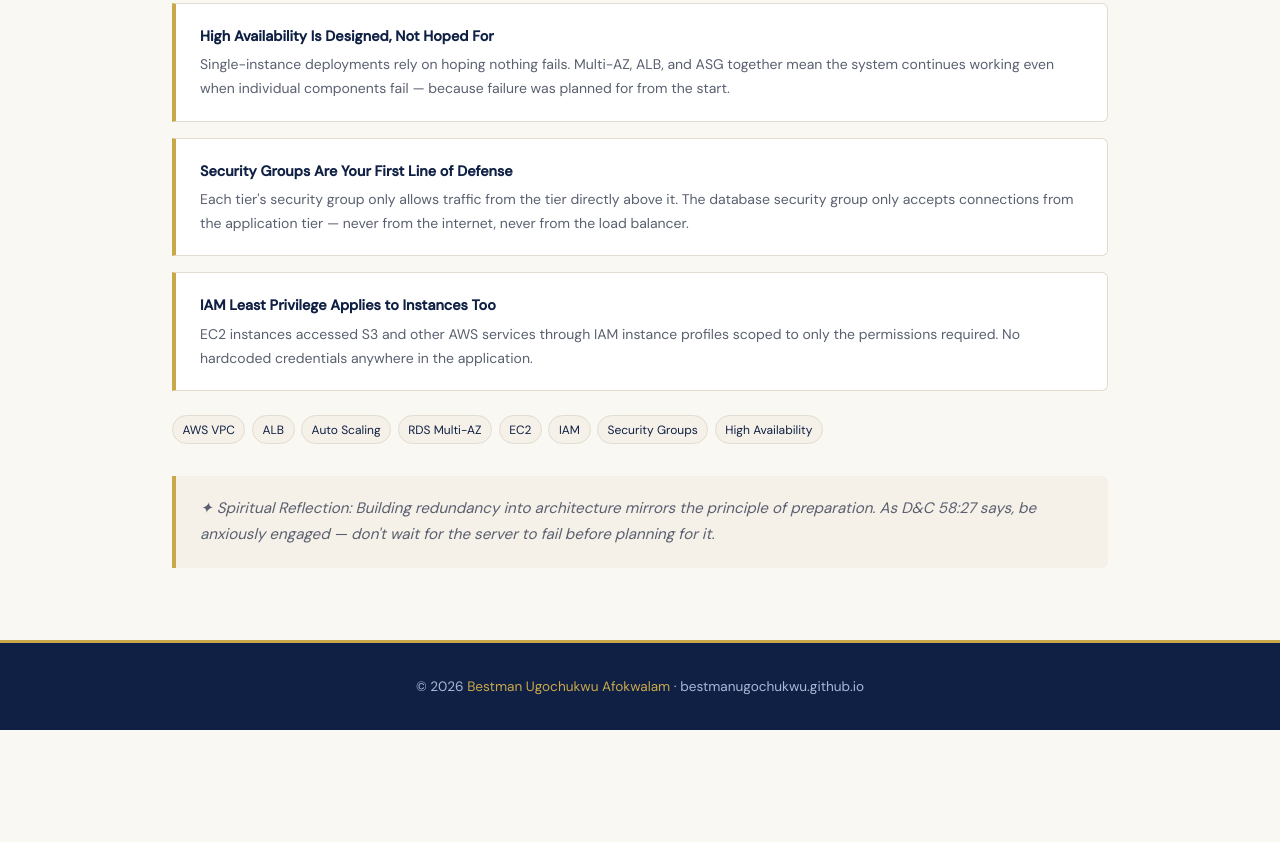
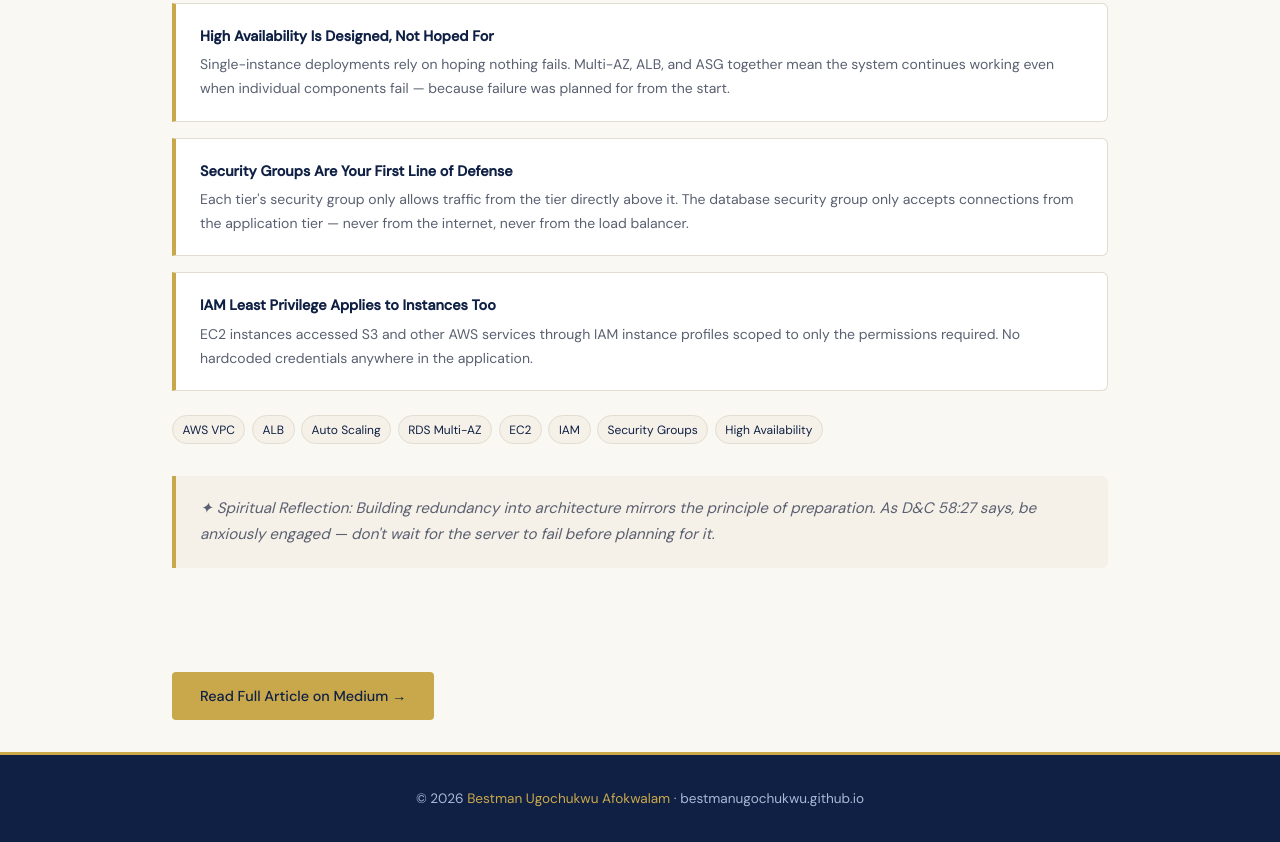
Before and after one commit to BestmanUgochukwu/BestmanUgochukwu.github.io, a plain HTML site: page project-two-tier-aws.html in a window 1280 px wide. Shown: the part 2017-2859 px from the top of the page. Before the commit the page ends 2747 px from the top, so only its background shows below. Drawn offline with nearby package versions, Linux system fonts and the light colour scheme.

Commit message:
New update

```diff
--- a/project-two-tier-aws.html
+++ b/project-two-tier-aws.html
@@ -126,6 +126,10 @@ IAM Roles: EC2 instance profiles scoped to required permissions only
     </div>
   </div>
 
+  <div style="max-width:1000px;margin:2rem auto;padding:0 2rem;">
+    <a href="https://medium.com/@ugochukwuafokwalam_6632/mission-accomplished-deploying-a-production-ready-3-tier-app-on-aws-34a10b1518b4" target="_blank" class="btn btn-gold">Read Full Article on Medium →</a>
+  </div>
+
   <footer><p>© 2026 <span>Bestman Ugochukwu Afokwalam</span> · bestmanugochukwu.github.io</p></footer>
 </body>
 </html>
```
Also changed, not shown: project-moodtunes-gke.html (+4 -0 lines).
